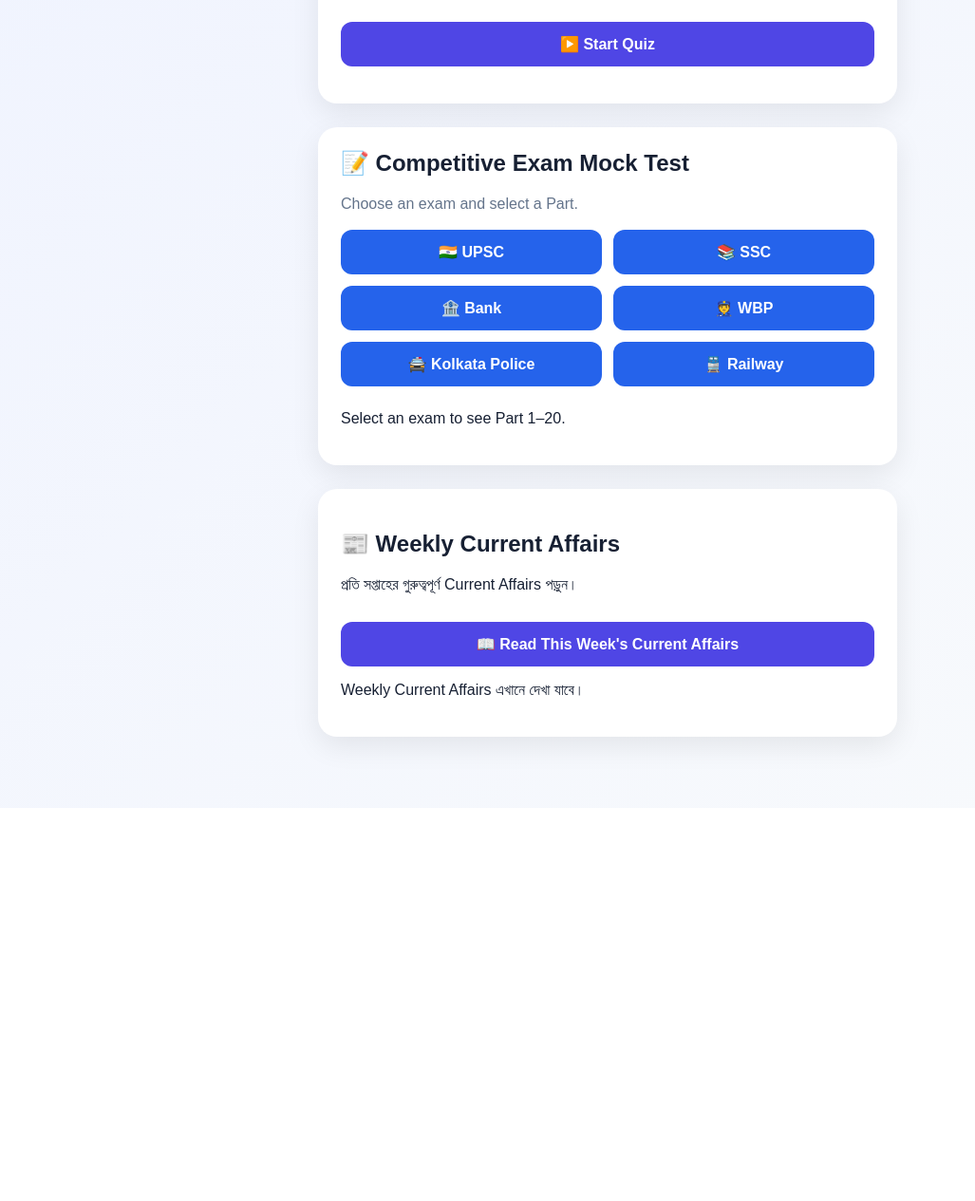
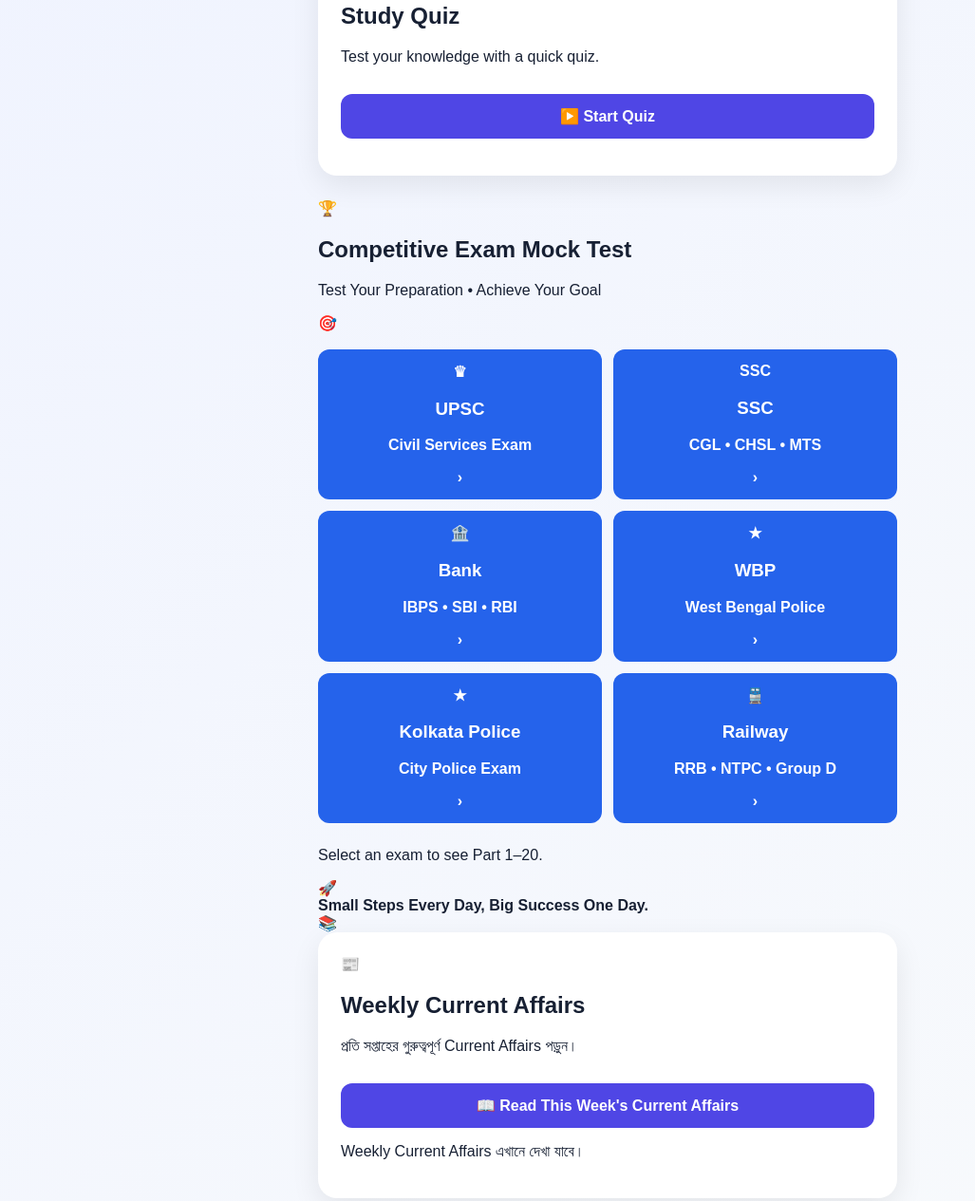
Before and after one commit to ss8185413-sketch/itta-ai-study-tutor, a website: page index.html in a window 1280 px wide. Shown: the part 742-2007 px from the top of the page at 95% size, without its empty margins (0-1027 px from the left). Before the commit the page ends 1593 px from the top, so only its background shows below. Drawn offline with Linux system fonts and the light colour scheme.

Commit message:
Enhance HTML structure and add theme color
Added theme color meta tag and updated header structure with branding elements. Improved section titles for better clarity and organization.

```diff
--- a/index.html
+++ b/index.html
@@ -2,13 +2,14 @@
 <html lang="en">
 
 <head>
-
     <meta charset="UTF-8">
 
     <meta
         name="viewport"
         content="width=device-width, initial-scale=1.0"
     >
+
+    <meta name="theme-color" content="#0756d9">
 
     <title>Itta Study IQ</title>
 
@@ -21,29 +22,45 @@
         rel="stylesheet"
         href="style.css"
     >
-
 </head>
 
 <body>
 
 <main class="app">
 
+    <!-- HEADER -->
+
+    <header class="app-header">
+
+        <div class="brand-logo">
+            <div class="brand-icon">🎓</div>
+
+            <div>
                 <h1>
-        ✨ Itta Study IQ
+                    Itta Study <span>IQ</span>
                 </h1>
 
-    <p class="subtitle">
-        Your simple AI study helper
+                <p>
+                    Learn • Practice • Succeed
                 </p>
+            </div>
+        </div>
+
+    </header>
 
 
     <!-- AI TUTOR -->
 
-    <section class="card">
+    <section class="card tutor-card">
 
-        <h2>
-            ✨ AI Study Tutor
-        </h2>
+        <div class="section-title">
+            <span class="title-icon">✨</span>
+
+            <div>
+                <h2>AI Study Tutor</h2>
+                <p>Ask anything and learn smarter</p>
+            </div>
+        </div>
 
         <label for="question">
             Ask a study question
@@ -59,6 +76,7 @@
             <button
                 type="button"
                 onclick="askTutor()"
+                class="primary-btn"
             >
                 Ask Itta AI ✨
             </button>
@@ -67,6 +85,7 @@
                 type="button"
                 id="micBtn"
                 onclick="startMic()"
+                class="mic-btn"
             >
                 🎙️
             </button>
@@ -90,17 +109,24 @@
         id="quizSection"
     >
 
-        <h2>
-            🧠 Study Quiz
-        </h2>
+        <div class="section-title">
+
+            <span class="title-icon">🧠</span>
+
+            <div>
+                <h2>Study Quiz</h2>
 
                 <p>
                     Test your knowledge with a quick quiz.
                 </p>
+            </div>
+
+        </div>
 
         <button
             type="button"
             onclick="startQuiz()"
+            class="primary-btn full-btn"
         >
             ▶️ Start Quiz
         </button>
@@ -110,79 +136,273 @@
     </section>
 
 
-    <!-- MOCK TEST -->
+    <!-- =========================================
+         COMPETITIVE EXAM MOCK TEST
+    ========================================== -->
 
-    <section class="card mock-card">
+    <section class="mock-section">
+
+        <!-- MOCK TEST HERO -->
+
+        <div class="mock-hero">
+
+            <div class="hero-trophy">
+                🏆
+            </div>
+
+            <div class="hero-content">
 
                 <h2>
-            📝 Competitive Exam Mock Test
+                    Competitive Exam
+                    <strong>Mock Test</strong>
                 </h2>
 
-        <p class="mock-subtitle">
-            Choose an exam and select a Part.
+                <p>
+                    Test Your Preparation • Achieve Your Goal
                 </p>
 
+            </div>
+
+            <div class="hero-target">
+                🎯
+            </div>
+
+        </div>
+
+
+        <!-- EXAM GRID -->
 
         <div class="exam-grid">
 
-            <button
-                type="button"
-                class="exam-btn"
-                onclick="startMockTest('UPSC')"
-            >
-                🇮🇳 UPSC
-            </button>
+
+            <!-- UPSC -->
 
             <button
                 type="button"
-                class="exam-btn"
-                onclick="startMockTest('SSC')"
+                class="exam-btn exam-upsc"
+                onclick="startMockTest('UPSC')"
             >
-                📚 SSC
+
+                <div class="exam-logo upsc-logo">
+                    <div class="india-emblem">♛</div>
+                </div>
+
+                <div class="exam-info">
+
+                    <h3>UPSC</h3>
+
+                    <p>
+                        Civil Services Exam
+                    </p>
+
+                </div>
+
+                <div class="exam-arrow">
+                    ›
+                </div>
+
             </button>
+
+
+            <!-- SSC -->
 
             <button
                 type="button"
-                class="exam-btn"
-                onclick="startMockTest('BANK')"
+                class="exam-btn exam-ssc"
+                onclick="startMockTest('SSC')"
             >
-                🏦 Bank
+
+                <div class="exam-logo ssc-logo">
+                    <div>SSC</div>
+                </div>
+
+                <div class="exam-info">
+
+                    <h3>SSC</h3>
+
+                    <p>
+                        CGL • CHSL • MTS
+                    </p>
+
+                </div>
+
+                <div class="exam-arrow">
+                    ›
+                </div>
+
             </button>
+
+
+            <!-- BANK -->
 
             <button
                 type="button"
-                class="exam-btn"
-                onclick="startMockTest('WBP')"
+                class="exam-btn exam-bank"
+                onclick="startMockTest('BANK')"
             >
-                👮 WBP
+
+                <div class="exam-logo bank-logo">
+
+                    <div class="bank-building">
+
+                        <span>🏦</span>
+
+                    </div>
+
+                </div>
+
+                <div class="exam-info">
+
+                    <h3>Bank</h3>
+
+                    <p>
+                        IBPS • SBI • RBI
+                    </p>
+
+                </div>
+
+                <div class="exam-arrow">
+                    ›
+                </div>
+
             </button>
+
+
+            <!-- WBP -->
 
             <button
                 type="button"
-                class="exam-btn"
-                onclick="startMockTest('KOLKATA_POLICE')"
+                class="exam-btn exam-wbp"
+                onclick="startMockTest('WBP')"
             >
-                🚔 Kolkata Police
+
+                <div class="exam-logo wbp-logo">
+
+                    <div class="shield">
+                        ★
+                    </div>
+
+                </div>
+
+                <div class="exam-info">
+
+                    <h3>WBP</h3>
+
+                    <p>
+                        West Bengal Police
+                    </p>
+
+                </div>
+
+                <div class="exam-arrow">
+                    ›
+                </div>
+
             </button>
+
+
+            <!-- KOLKATA POLICE -->
 
             <button
                 type="button"
-                class="exam-btn"
+                class="exam-btn exam-kolkata"
+                onclick="startMockTest('KOLKATA_POLICE')"
+            >
+
+                <div class="exam-logo kolkata-logo">
+
+                    <div class="police-badge">
+                        ★
+                    </div>
+
+                </div>
+
+                <div class="exam-info">
+
+                    <h3>
+                        Kolkata Police
+                    </h3>
+
+                    <p>
+                        City Police Exam
+                    </p>
+
+                </div>
+
+                <div class="exam-arrow">
+                    ›
+                </div>
+
+            </button>
+
+
+            <!-- RAILWAY -->
+
+            <button
+                type="button"
+                class="exam-btn exam-railway"
                 onclick="startMockTest('RAILWAY')"
             >
-                🚆 Railway
+
+                <div class="exam-logo railway-logo">
+
+                    <div class="train-icon">
+                        🚆
+                    </div>
+
+                </div>
+
+                <div class="exam-info">
+
+                    <h3>Railway</h3>
+
+                    <p>
+                        RRB • NTPC • Group D
+                    </p>
+
+                </div>
+
+                <div class="exam-arrow">
+                    ›
+                </div>
+
             </button>
 
         </div>
 
 
-        <!-- PARTS / MOCK TEST AREA -->
+        <!-- PART / TEST AREA -->
 
-        <div id="mockTestBox">
+        <div
+            id="mockTestBox"
+            class="mock-test-box"
+        >
 
             <p>
                 Select an exam to see Part 1–20.
             </p>
+
+        </div>
+
+
+        <!-- MOTIVATION -->
+
+        <div class="motivation-box">
+
+            <div class="motivation-icon">
+                🚀
+            </div>
+
+            <div>
+                <strong>
+                    Small Steps Every Day,
+                    Big Success One Day.
+                </strong>
+            </div>
+
+            <div class="motivation-icon">
+                📚
+            </div>
 
         </div>
 
@@ -196,17 +416,29 @@
         id="currentAffairs"
     >
 
+        <div class="section-title">
+
+            <span class="title-icon">📰</span>
+
+            <div>
+
                 <h2>
-            📰 Weekly Current Affairs
+                    Weekly Current Affairs
                 </h2>
 
                 <p>
-            প্রতি সপ্তাহের গুরুত্বপূর্ণ Current Affairs পড়ুন।
+                    প্রতি সপ্তাহের গুরুত্বপূর্ণ
+                    Current Affairs পড়ুন।
                 </p>
+
+            </div>
+
+        </div>
 
         <button
             type="button"
             onclick="loadCurrentAffairs()"
+            class="primary-btn full-btn"
         >
             📖 Read This Week's Current Affairs
         </button>
@@ -224,10 +456,10 @@
 </main>
 
 
-<!-- IMPORTANT: JavaScript -->
+<!-- IMPORTANT: EXISTING JAVASCRIPT -->
 
 <script
-    src="./script.js?v=101"
+    src="./script.js?v=102"
     defer
 ></script>
 
```
Lines whose indentation alone changed are shown as unchanged.
